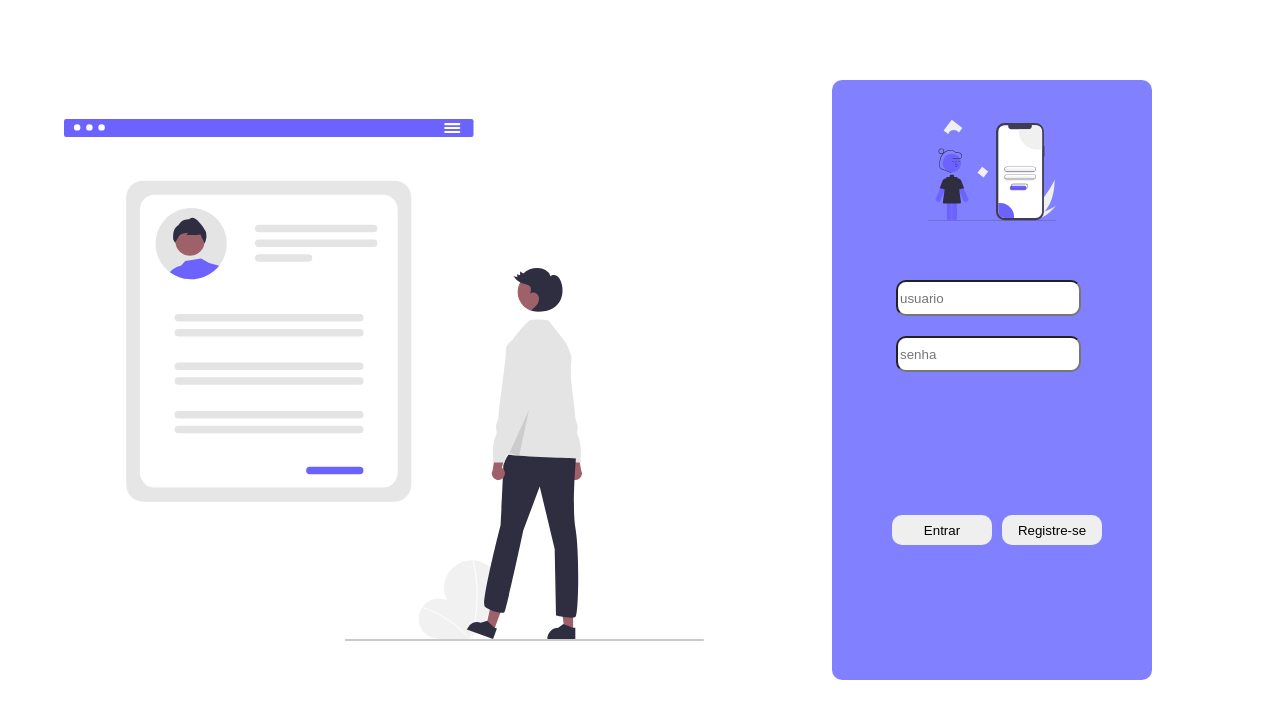
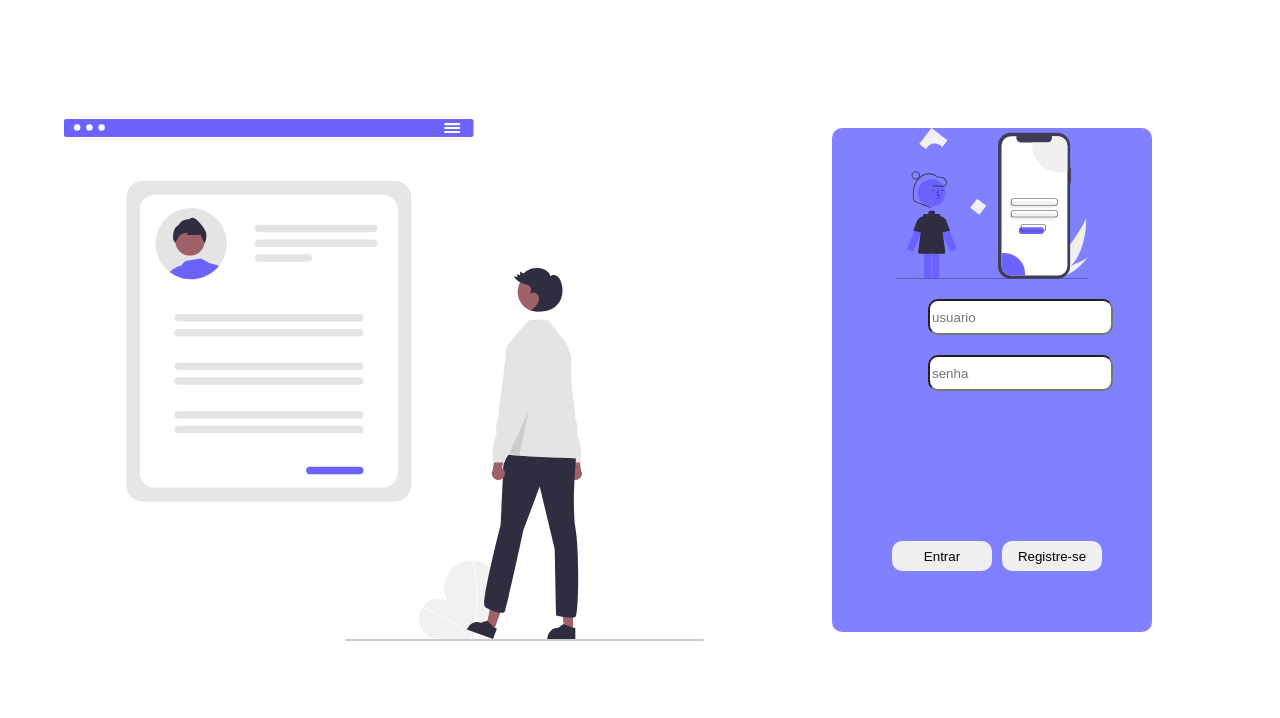
Before and after one commit to GustavoNunesMM/to-do, a Vue app: page / in a window 1280 px wide. Shown: the top 718 px of the page. Built offline with nearby package versions, Linux system fonts and the light colour scheme; data requests are answered from the project's data file.

Commit message:
Version-3.1

```diff
--- a/src/views/HeaderComponent.vue
+++ b/components/headerComponent.vue
@@ -2,16 +2,16 @@
     <div class="Header">
         <router-link to="/" class="home">
           <img src="https://cdn-icons-png.flaticon.com/512/4043/4043180.png">
-          {{ user }}
         </router-link>
+        <h2>{{ user }}</h2>
     </div>
 </template>
 
 <script>
 export default {
-    setup() {
-
-    },
+  props: {
+    user: String
+  }
 }
 </script>
 
@@ -20,12 +20,16 @@ export default {
     grid-column-start: 1;
     grid-column-end: 5;
     width:100%;
-    height: 6%;
-    margin-bottom:10px;
+    height: 8%;
     position: fixed;
     display: grid;
     grid-template-columns: 10% auto 40%;
     background-color: rgba(0, 0, 255, 0.5);
+    h2 {
+      grid-column-start: 3;
+      place-self: center right;
+      margin-right: 30px;
+    }
   }
   img {
     height:50px;
--- a/db.json
+++ b/db.json
@@ -8,54 +8,53 @@
       "tasks": [
         {
           "id": 1,
-          "nameTask": "asdasd",
-          "subItem": [
-            {
-              "text": "asda",
-              "completed": false
-            },
-            {
-              "text": "asdad",
-              "completed": false
-            }
-          ],
-          "isVisible": true,
-          "isModifying": false
+          "nameTask": "Tarefa 1",
+          "subItem": [],
+          "isVisible": false,
+          "isModifying": true
         },
         {
           "id": 2,
-          "nameTask": "asdad",
+          "nameTask": "Tarefa 2",
           "subItem": [],
           "isVisible": false,
           "isModifying": false
         },
         {
-          "id": 2,
-          "nameTask": "asd",
+          "id": 3,
+          "nameTask": "Tarefa 3",
           "subItem": [],
           "isVisible": false,
           "isModifying": false
         },
         {
           "id": 1,
-          "nameTask": "asdad",
-          "subItem": [],
-          "isVisible": false,
+          "nameTask": "asda",
+          "subItem": [
+            {
+              "text": "asdasd",
+              "completed": false
+            },
+            {
+              "text": "asd",
+              "completed": false
+            },
+            {
+              "text": "a",
+              "completed": false
+            }
+          ],
+          "isVisible": true,
           "isModifying": false
         }
       ]
     },
     {
-      "user": "Gustavo",
-      "password": "oi",
-      "email": "gusnus321@hotmail.com",
+      "user": "gustavo",
+      "password": "123",
+      "email": "exemplo@gmail.com",
+      "tasks": [],
       "id": 6
-    },
-    {
-      "user": "user",
-      "password": "lambda12",
-      "email": "asdadsa",
-      "id": 8
     }
   ]
 }
--- a/src/views/LoginScreen.vue
+++ b/src/views/LoginScreen.vue
@@ -84,6 +84,7 @@ export default {
         user: this.registerUser,
         password: this.registerPassword,
         email: this.registerEmail,
+        tasks: [],
       })
       .then(() => {
         console.log("usuario cadastrado")
@@ -107,8 +108,6 @@ export default {
     },
     entry(id) {
       this.$router.push(`user/${id}`)
-      console.log("usuario persistente cadastrado por 10 minutos")
-      setTimeout(() => {this.userId = ""}, 10 * 60 * 1000)
     }
 
   }
@@ -124,8 +123,6 @@ export default {
     display:grid;
     grid-template-columns: 5% 50% 10% 25% 10%;
     grid-template-rows: 10% auto 15%;
-
-
   }
   .background {
     grid-area: 2/2/2/2;
@@ -134,38 +131,40 @@ export default {
   }
   .enter {
     grid-area: 2/4/2/4;
-
+    margin-top:15%;
+    margin-bottom:15%;
     background-color:rgba(0, 0, 255, 0.493);
     border-radius:10px;
 
     display:grid;
-    grid-template-columns:10% 40% 40% 10%;
-    grid-template-rows: 30% 10% 10% 10% 10% 10%;
+    grid-template-columns:10% 80% 10%;
+    grid-template-rows: 30% 40% 10% 10%;
 
     .login {
-      grid-area: 2/2/4/4;
+      margin-left:25%;
+      grid-area: 2/2/2/2;
     }
     .register {
-      grid-area: 2/2/4/4;
+      margin-left:25%;
+      grid-area: 2/2/4/2;
     }
     .buttons {
-        grid-area: 6/2/6/4;
+        grid-area: 4/2/4/2;
         place-self:center;
     }
     .homeLogo {
       grid-area: 1/2/1/2;
       width: 100%;
       height:100%;
-      margin-left:50%;
     }
     a {
-      grid-area: 5/2/5/3;
-      margin-left: 100%;
-      width: 100%;
-      place-self: center;
+      grid-area: 3/2/3/2;
+      margin-top:10%;
+      justify-self: center;
+      width:100%;
+      text-align: center;
     }
     input {
-    margin-left:12.5%;
     height: 30px;
     border-radius: 10px;
     margin-top: 20px;
--- a/src/views/itemManager.vue
+++ b/src/views/itemManager.vue
@@ -1,5 +1,5 @@
 <template>
-  <HeaderComponent/>
+  <HeaderComponent :user="user.user"/>
   <div class="TaskManager" v-if="!noHaveUser">
     <div class="sidebar">
       <input class="newItem" v-model="input" autofocus @keypress.enter="CreateTask()" placeholder="Digite uma nova Tarefa">
@@ -34,7 +34,7 @@
 
 <script>
 const axios = require("axios")
-import HeaderComponent from "./HeaderComponent.vue"
+import HeaderComponent from '../../components/headerComponent.vue'
 
 export default {
   data() {
@@ -49,7 +49,7 @@ export default {
     }
   },
   components: {
-    HeaderComponent
+    HeaderComponent,
   },
   async created() {
     try {
```
